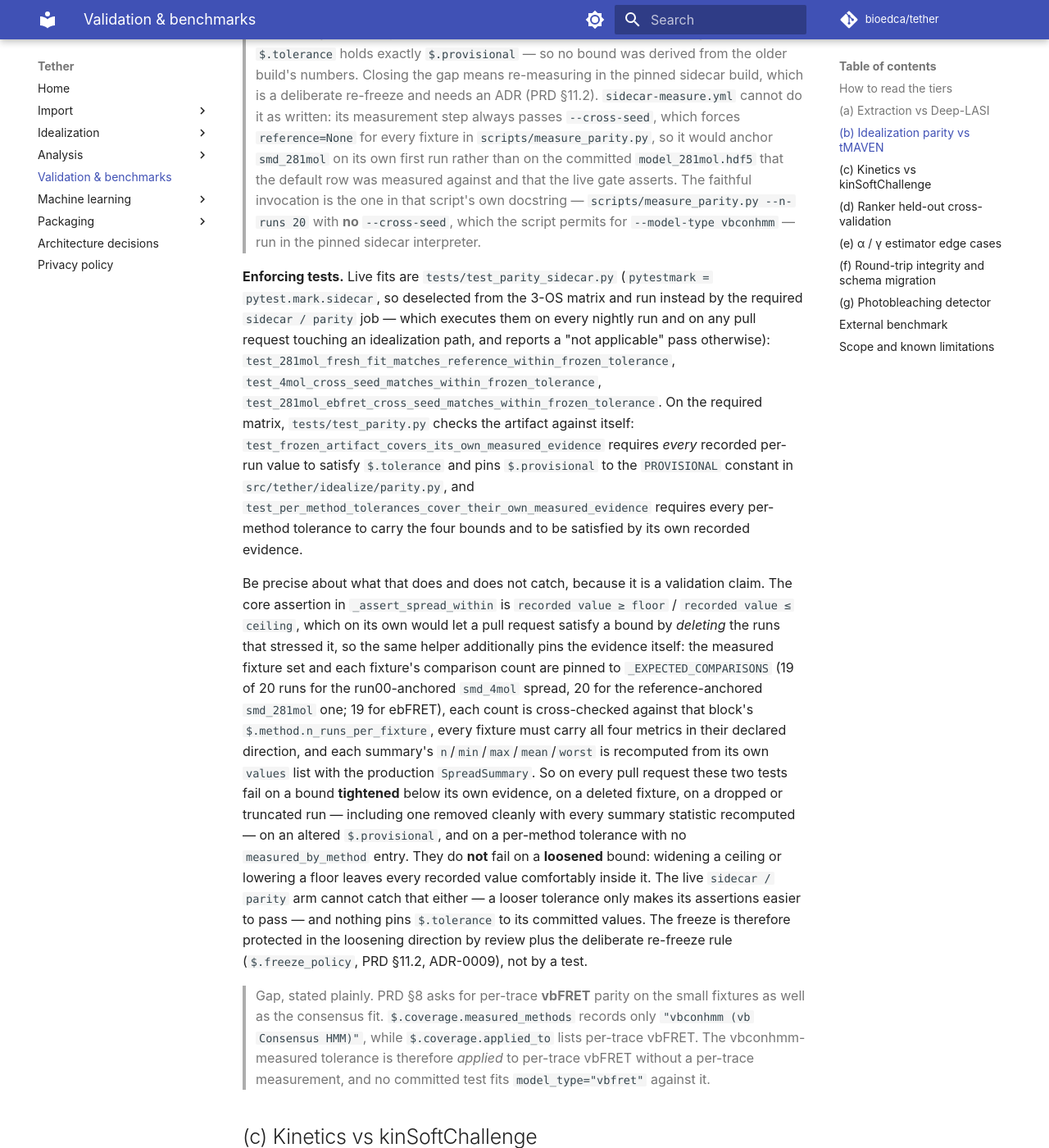
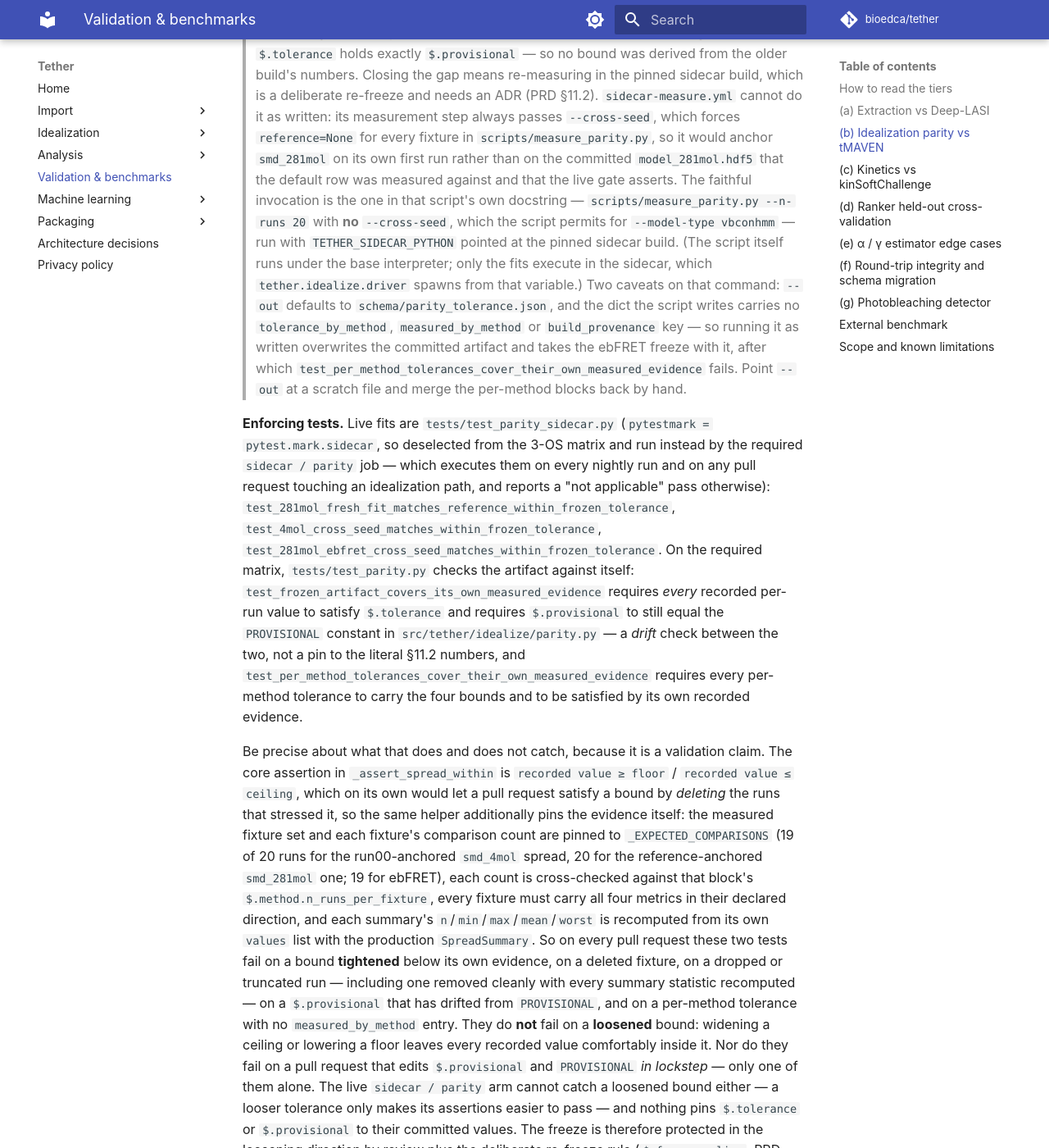
Before and after one commit to bioedca/tether, an MkDocs documentation site: the page built from docs/validation.md, in a window 1280 px wide and 1400 px high, scrolled down 6471 px. Shown: the whole window at 82% size. Built offline with MkDocs 1.6.1 and Material for MkDocs 9.7.7, drawn with Linux system fonts in a browser that asks for light colours; comment, search, counter and statistics services are not loaded; the version menu is left out; some of the changed text lies outside the part shown.

Commit message:
docs(analysis): correct three parity-freeze claims and a stale ci comment
Round-1 fixed the `$.provisional` claim in the test docstring but left the
identical, now-contradicted claim live on the published page. Fix the page too,
and correct two more claims about the re-measure recipe.

- docs/validation.md: the `$.provisional` assertion is `data["provisional"] ==
  PROVISIONAL` — a drift check, not a pin to the §11.2 literals. Verified by
  lockstep-editing `state_count_min_fraction` 0.90 -> 0.70 in both
  `src/tether/idealize/parity.py` and `schema/parity_tolerance.json`: all 24
  tests in `tests/test_parity.py` still pass. Drop "pins ... to the PROVISIONAL
  constant" and "an altered `$.provisional`", and say what actually holds.

- docs/validation.md: the named faithful invocation writes to
  `schema/parity_tolerance.json` by default (`measure_parity.py --out`), and the
  dict it writes has no `tolerance_by_method` / `measured_by_method` /
  `build_provenance` key, so running it as printed destroys the ebFRET freeze
  and `test_per_method_tolerances_cover_their_own_measured_evidence` then fails.
  Say so, and say to use a scratch `--out`.

- docs/validation.md: "run in the pinned sidecar interpreter" misdescribes the
  recipe it cites. That recipe runs the script under the BASE interpreter with
  `TETHER_SIDECAR_PYTHON` pointing at the sidecar; only the fits execute there,
  spawned by `tether.idealize.driver`. Name the variable, not the interpreter.

- .github/workflows/sidecar.yml: the header still claimed the pure PR-facing
  `tests/test_parity.py` "catches a tampered/loosened tolerance" — the exact
  assertion this PR disproves and now headlines on the page. Replace it with the
  direction the test really protects, and point at the section.

```diff
--- a/docs/validation.md
+++ b/docs/validation.md
@@ -204,7 +204,14 @@ The pin every live assertion uses is `10f4230b6d13c6d2ad67b05d801696b4a40eff4a`
 > rather than on the committed `model_281mol.hdf5` that the default row was measured against
 > and that the live gate asserts. The faithful invocation is the one in that script's own
 > docstring — `scripts/measure_parity.py --n-runs 20` with **no** `--cross-seed`, which the
-> script permits for `--model-type vbconhmm` — run in the pinned sidecar interpreter.
+> script permits for `--model-type vbconhmm` — run with `TETHER_SIDECAR_PYTHON` pointed at the
+> pinned sidecar build. (The script itself runs under the base interpreter; only the fits
+> execute in the sidecar, which `tether.idealize.driver` spawns from that variable.) Two
+> caveats on that command: `--out` defaults to `schema/parity_tolerance.json`, and the dict the
+> script writes carries no `tolerance_by_method`, `measured_by_method` or `build_provenance`
+> key — so running it as written overwrites the committed artifact and takes the ebFRET freeze
+> with it, after which `test_per_method_tolerances_cover_their_own_measured_evidence` fails.
+> Point `--out` at a scratch file and merge the per-method blocks back by hand.
 
 **Enforcing tests.** Live fits are `tests/test_parity_sidecar.py`
 (`pytestmark = pytest.mark.sidecar`, so deselected from the 3-OS matrix and run instead by
@@ -215,8 +222,9 @@ pull request touching an idealization path, and reports a "not applicable" pass
 `test_281mol_ebfret_cross_seed_matches_within_frozen_tolerance`. On the required matrix,
 `tests/test_parity.py` checks the artifact against itself:
 `test_frozen_artifact_covers_its_own_measured_evidence` requires *every* recorded per-run
-value to satisfy `$.tolerance` and pins `$.provisional` to the `PROVISIONAL` constant in
-`src/tether/idealize/parity.py`, and
+value to satisfy `$.tolerance` and requires `$.provisional` to still equal the `PROVISIONAL`
+constant in `src/tether/idealize/parity.py` — a *drift* check between the two, not a pin to
+the literal §11.2 numbers, and
 `test_per_method_tolerances_cover_their_own_measured_evidence` requires every per-method
 tolerance to carry the four bounds and to be satisfied by its own recorded evidence.
 
@@ -232,13 +240,15 @@ their declared direction, and each summary's `n`/`min`/`max`/`mean`/`worst` is r
 from its own `values` list with the production `SpreadSummary`. So on every pull request
 these two tests fail on a bound **tightened** below its own evidence, on a deleted fixture,
 on a dropped or truncated run — including one removed cleanly with every summary statistic
-recomputed — on an altered `$.provisional`, and on a per-method tolerance with no
-`measured_by_method` entry. They do **not** fail on a **loosened** bound: widening a ceiling
-or lowering a floor leaves every recorded value comfortably inside it. The live `sidecar / parity` arm cannot catch that
+recomputed — on a `$.provisional` that has drifted from `PROVISIONAL`, and on a per-method
+tolerance with no `measured_by_method` entry. They do **not** fail on a **loosened** bound:
+widening a ceiling or lowering a floor leaves every recorded value comfortably inside it. Nor
+do they fail on a pull request that edits `$.provisional` and `PROVISIONAL` *in lockstep* —
+only one of them alone. The live `sidecar / parity` arm cannot catch a loosened bound
 either — a looser tolerance only makes its assertions easier to pass — and nothing pins
-`$.tolerance` to its committed values. The freeze is therefore protected in the loosening
-direction by review plus the deliberate re-freeze rule (`$.freeze_policy`, PRD §11.2, ADR-0009),
-not by a test.
+`$.tolerance` or `$.provisional` to their committed values. The freeze is therefore
+protected in the loosening direction by review plus the deliberate re-freeze rule
+(`$.freeze_policy`, PRD §11.2, ADR-0009), not by a test.
 
 > Gap, stated plainly. PRD §8 asks for per-trace **vbFRET** parity on the small fixtures as
 > well as the consensus fit. `$.coverage.measured_methods` records only
```
Also changed, not shown: 1 other file.
